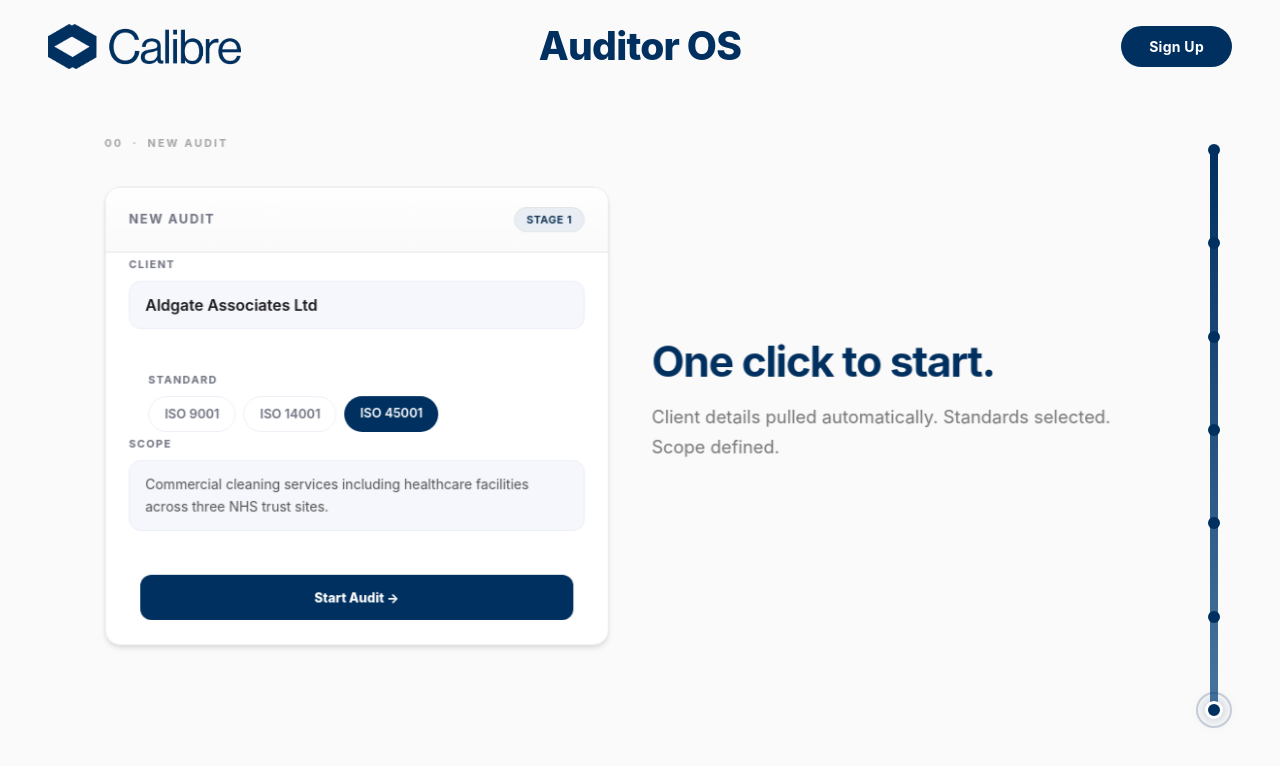
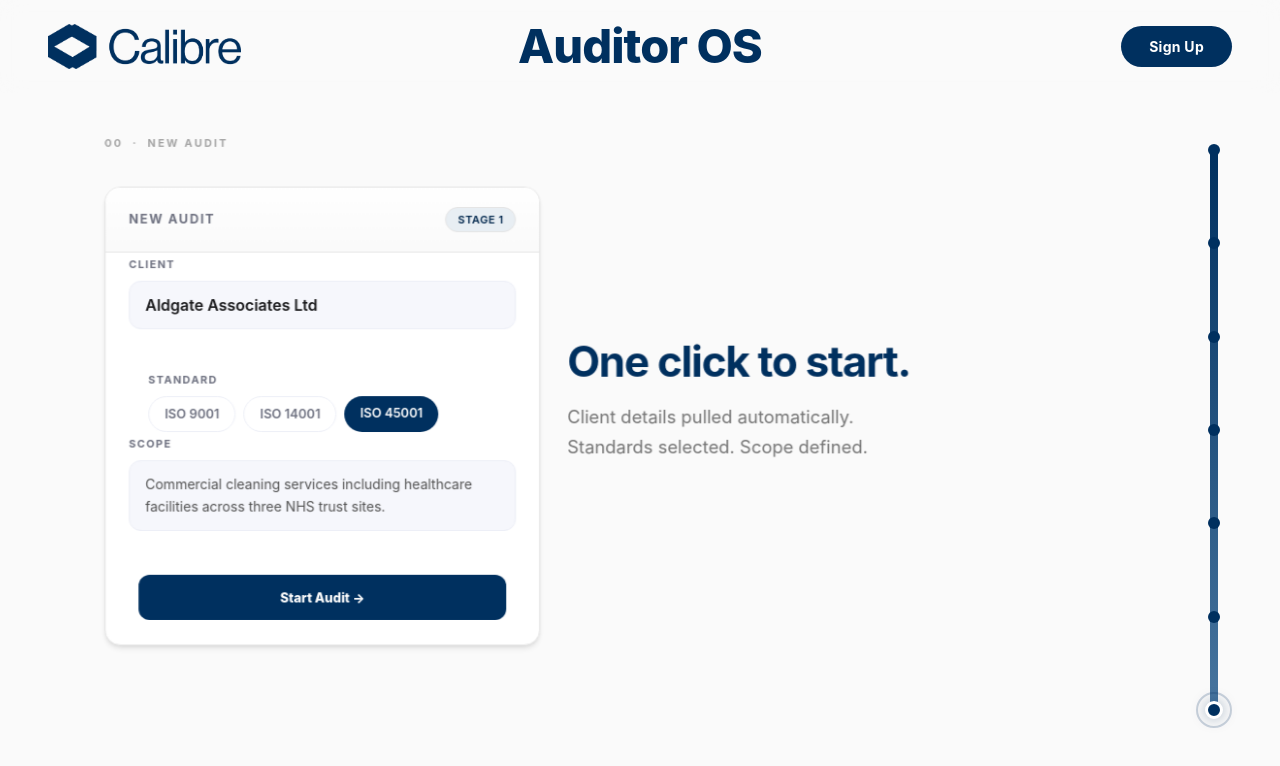
Before and after one commit to steve-calibre/calibre-public-website, a React (Vite) app: page /auditor in a window 1280 px wide. Shown: the top 766 px of the page. Built offline with nearby package versions, Linux system fonts and the light colour scheme.

Commit message:
Fix progress bar overlap with content margins
- Add 280px right padding to product sections for progress bar clearance
- Adjust grid ratio to 1.2fr/1fr with tighter gap
- Increase Auditor OS title to 47px

```diff
--- a/src/pages/UseCases.jsx
+++ b/src/pages/UseCases.jsx
@@ -106,7 +106,7 @@
         <div style={{ display: 'flex', alignItems: 'center', gap: 16 }}>
           <a href="https://calibre.ac"><img src="/Calibre-Logo-Blue-On-White.png" alt="Calibre" style={{ height: 45 }} /></a>
         </div>
-        <span style={{ position: 'absolute', left: '50%', transform: 'translateX(-50%)', fontSize: 39, fontWeight: 800, color: C.primary, letterSpacing: '-0.02em', fontFamily: font }}>
+        <span style={{ position: 'absolute', left: '50%', transform: 'translateX(-50%)', fontSize: 47, fontWeight: 800, color: C.primary, letterSpacing: '-0.02em', fontFamily: font }}>
           Auditor OS
         </span>
         <a
@@ -157,11 +157,11 @@
               style={{
                 width: '100%',
                 maxWidth: 1200,
-                padding: '0 48px',
+                padding: '0 280px 0 48px',
                 boxSizing: 'border-box',
                 display: 'grid',
-                gridTemplateColumns: '1fr 1fr',
-                gap: 64,
+                gridTemplateColumns: '1.2fr 1fr',
+                gap: 48,
                 alignItems: 'center',
               }}
             >
```
